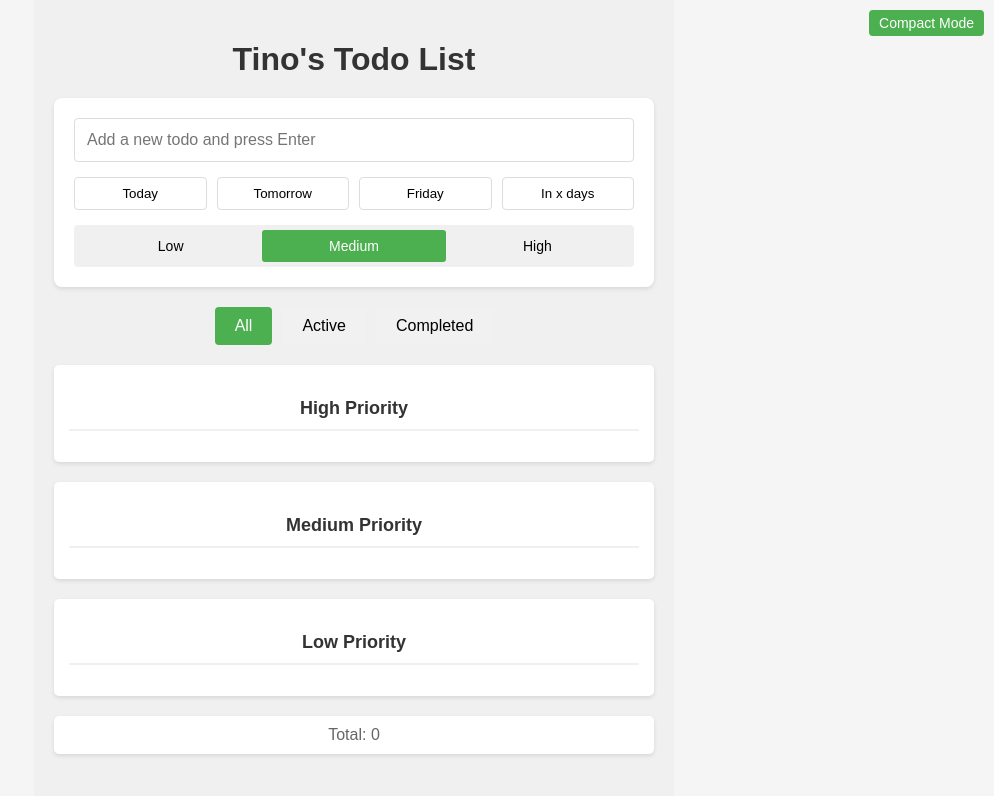
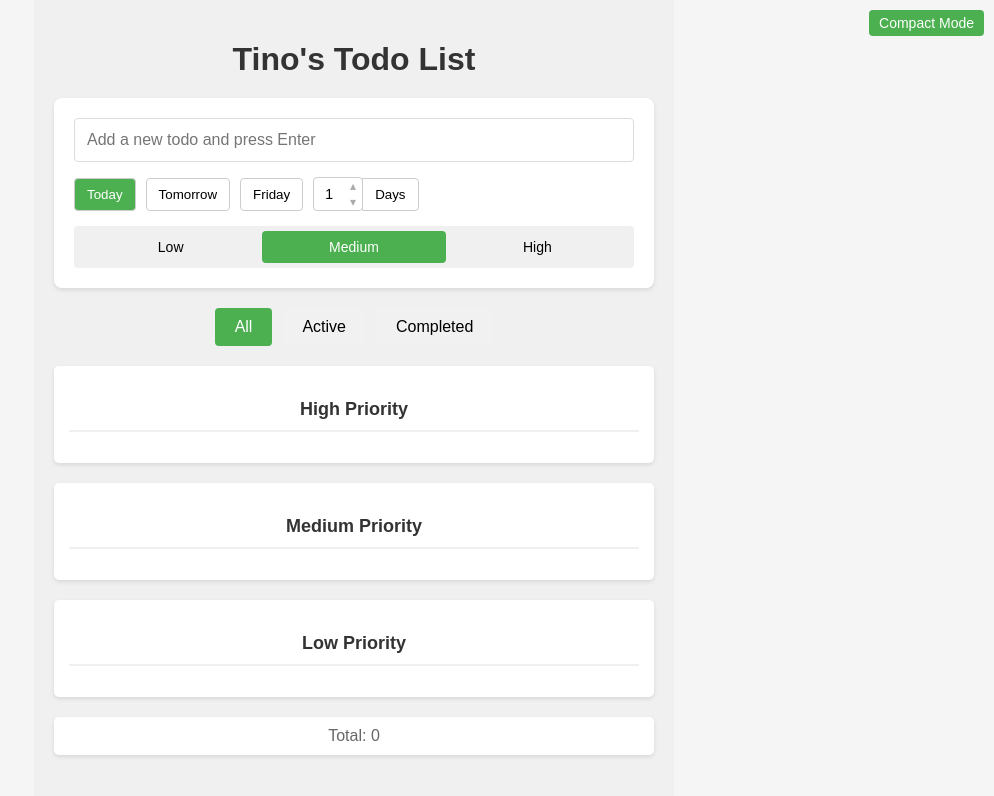
Before and after one commit to vjrossi/tino-todo-list, a React (Create React App) app: page / in a window 1280 px wide. Shown: the top 796 px of the page, without its empty margins (286-1280 px from the left). Built offline with nearby package versions, Linux system fonts and the light colour scheme.

Commit message:
due date improvements

```diff
--- a/src/components/Todo.tsx
+++ b/src/components/Todo.tsx
@@ -7,7 +7,6 @@ import {
   TodoTitle,
   TodoInputContainer,
   TodoInput,
-  TodoSelect,
   TodoButton,
   TodoFilterContainer,
   TodoFilterButton,
@@ -24,8 +23,16 @@ import {
   PrioritySelector,
   TodoDueDate,
   DueDateContainer,
-  DueDateButton
+  DaysInputContainer,
+  DaysInput,
+  DaysLabel,
+  DueDateButton,
+  CustomDaysButton,
+  DaysSpinnerButton,
+  DaysSpinnerContainer,
+  DaysInputField
 } from './TodoStyles';
+
 import DueDateSelector from './DueDateSelector';
 
 const Todo: React.FC = () => {
@@ -36,6 +43,8 @@ const Todo: React.FC = () => {
   const [editingId, setEditingId] = useState<number | null>(null);
   const [isCompactMode, setIsCompactMode] = useState(false);
   const [dueDate, setDueDate] = useState<Date | null>(null);
+  const [daysInput, setDaysInput] = useState<number>(1);
+  const [selectedDueDateOption, setSelectedDueDateOption] = useState<string>('today');
 
   const handleInputKeyPress = (e: React.KeyboardEvent<HTMLInputElement>) => {
     if (e.key === 'Enter' && inputText.trim() !== '') {
@@ -47,7 +56,7 @@ const Todo: React.FC = () => {
     if (inputText.trim() !== '') {
       setTodos(todoService.addTodo(todos, inputText, priority, dueDate));
       setInputText('');
-      setDueDate(null);
+      handleDateButtonClick(selectedDueDateOption);
     }
   };
 
@@ -141,26 +150,32 @@ const Todo: React.FC = () => {
 
   const handleDateButtonClick = (option: string) => {
     let newDate: Date | null = null;
+    const today = new Date();
+
     switch (option) {
       case 'today':
-        newDate = new Date();
+        newDate = today;
         break;
       case 'tomorrow':
-        newDate = new Date();
-        newDate.setDate(newDate.getDate() + 1);
+        newDate = new Date(today);
+        newDate.setDate(today.getDate() + 1);
         break;
       case 'friday':
-        newDate = new Date();
-        newDate.setDate(newDate.getDate() + ((5 + 7 - newDate.getDay()) % 7));
+        newDate = new Date(today);
+        newDate.setDate(today.getDate() + ((5 + 7 - today.getDay()) % 7));
         break;
       case 'custom':
-        // Implement custom date picker logic here
+        newDate = new Date(today);
+        newDate.setDate(today.getDate() + daysInput);
         break;
     }
+
     if (newDate) {
       newDate.setHours(23, 59, 59, 999);
     }
+
     setDueDate(newDate);
+    setSelectedDueDateOption(option);
   };
 
   return (
@@ -179,18 +194,43 @@ const Todo: React.FC = () => {
           placeholder="Add a new todo and press Enter"
         />
         <DueDateContainer>
-          <DueDateButton active={isToday(dueDate)} onClick={() => handleDateButtonClick('today')}>
+          <DueDateButton active={selectedDueDateOption === 'today'} onClick={() => handleDateButtonClick('today')}>
             Today
           </DueDateButton>
-          <DueDateButton active={isTomorrow(dueDate)} onClick={() => handleDateButtonClick('tomorrow')}>
+          <DueDateButton active={selectedDueDateOption === 'tomorrow'} onClick={() => handleDateButtonClick('tomorrow')}>
             Tomorrow
           </DueDateButton>
-          <DueDateButton active={isFriday(dueDate)} onClick={() => handleDateButtonClick('friday')}>
+          <DueDateButton active={selectedDueDateOption === 'friday'} onClick={() => handleDateButtonClick('friday')}>
             Friday
           </DueDateButton>
-          <DueDateButton active={false} onClick={() => handleDateButtonClick('custom')}>
-            In x days
-          </DueDateButton>
+          <DaysInputContainer>
+            <DaysInput>
+              <DaysInputField
+                type="number"
+                min="1"
+                max="365"
+                value={daysInput}
+                onChange={(e) => {
+                  const value = Math.max(1, Math.min(365, parseInt(e.target.value, 10) || 1));
+                  setDaysInput(value);
+                  if (selectedDueDateOption === 'custom') {
+                    handleDateButtonClick('custom');
+                  }
+                }}
+              />
+              <DaysSpinnerContainer>
+                <DaysSpinnerButton onClick={() => setDaysInput(prev => Math.min(prev + 1, 365))}>
+                  ▴
+                </DaysSpinnerButton>
+                <DaysSpinnerButton onClick={() => setDaysInput(prev => Math.max(prev - 1, 1))}>
+                  ▾
+                </DaysSpinnerButton>
+              </DaysSpinnerContainer>
+            </DaysInput>
+            <CustomDaysButton active={selectedDueDateOption === 'custom'} onClick={() => handleDateButtonClick('custom')}>
+              Days
+            </CustomDaysButton>
+          </DaysInputContainer>
         </DueDateContainer>
         <PrioritySelector>
           {['low', 'medium', 'high'].map((p) => (
--- a/src/components/TodoStyles.ts
+++ b/src/components/TodoStyles.ts
@@ -27,6 +27,7 @@ export const TodoInputContainer = styled.div`
 `;
 
 export const TodoInput = styled.input`
+  flex-grow: 1;
   padding: 12px;
   font-size: 16px;
   border: 1px solid #ddd;
@@ -108,7 +109,7 @@ export const TodoText = styled.span<{ completed: boolean; priority: PriorityType
   text-decoration: ${props => props.completed ? 'line-through' : 'none'};
   color: ${props => props.completed ? '#888' :
     props.priority === 'high' ? 'red' :
-    props.priority === 'medium' ? 'orange' : 'green'};
+      props.priority === 'medium' ? 'orange' : 'green'};
   cursor: pointer;
 `;
 
@@ -202,22 +203,20 @@ export const PrioritySelector = styled.div`
 `;
 
 export const PriorityOption = styled.div`
-  display: flex;
-  align-items: center;
   flex: 1;
+  text-align: center;
 
   input[type="radio"] {
     display: none;
   }
 
   label {
+    display: block;
     cursor: pointer;
     padding: 8px 12px;
-    border-radius: 3px;
+    border-radius: 4px;
     font-size: 14px;
     transition: all 0.3s ease;
-    text-align: center;
-    width: 100%;
   }
 
   input[type="radio"]:checked + label {
@@ -236,32 +235,92 @@ export const TodoDueDate = styled.span`
   margin-left: 10px;
 `;
 
+export const DaysInputContainer = styled.div`
+  display: flex;
+  align-items: center;
+  margin-right: 10px;
+`;
+
+export const DaysInput = styled.div`
+  display: inline-flex;
+  align-items: center;
+  border: 1px solid #ccc;
+  border-radius: 4px;
+  overflow: hidden;
+   height: 32px;
+`;
+
+export const DaysInputField = styled.input`
+  width: 30px;
+  border: none;
+  text-align: center;
+  font-size: 14px;
+  padding: 0;
+  -moz-appearance: textfield;
+  &::-webkit-outer-spin-button,
+  &::-webkit-inner-spin-button {
+    -webkit-appearance: none;
+    margin: 0;
+  }
+`;
+
+export const DaysSpinnerContainer = styled.div`
+  display: flex;
+  flex-direction: column;
+  height: 100%;
+`;
+
+export const DaysSpinnerButton = styled.button`
+  width: 18px;
+  height: 16px;
+  background-color: transparent;
+  border: none;
+  cursor: pointer;
+  display: flex;
+  align-items: center;
+  justify-content: center;
+  font-size: 12px;
+  color: #aaa;
+  padding: 0;
+  transition: color 0.2s, background-color 0.2s;
+
+  &:hover {
+    color: #666;
+    background-color: #f0f0f0;
+  }
+
+  &:active {
+    color: #333;
+    background-color: #e0e0e0;
+  }
+`;
+
+export const DaysLabel = styled.span`
+  font-size: 14px;
+`;
+
 export const DueDateContainer = styled.div`
   display: flex;
-  justify-content: space-between;
+  align-items: center;
   margin-bottom: 15px;
 `;
 
 export const DueDateButton = styled.button<{ active: boolean }>`
   padding: 8px 12px;
-  border: 1px solid #ddd;
+  margin-right: 10px;
+  border: 1px solid #ccc;
   background-color: ${props => props.active ? '#4CAF50' : 'white'};
   color: ${props => props.active ? 'white' : 'black'};
   cursor: pointer;
   border-radius: 4px;
-  flex: 1;
-  margin: 0 5px;
   transition: all 0.3s ease;
-
-  &:first-child {
-    margin-left: 0;
-  }
-
-  &:last-child {
-    margin-right: 0;
-  }
 
   &:hover {
     background-color: ${props => props.active ? '#45a049' : '#f0f0f0'};
   }
 `;
+export const CustomDaysButton = styled(DueDateButton)`
+  border-radius: 0 4px 4px 0;
+  margin-right: 0;
+  margin-left: -1px;
+`;
```
